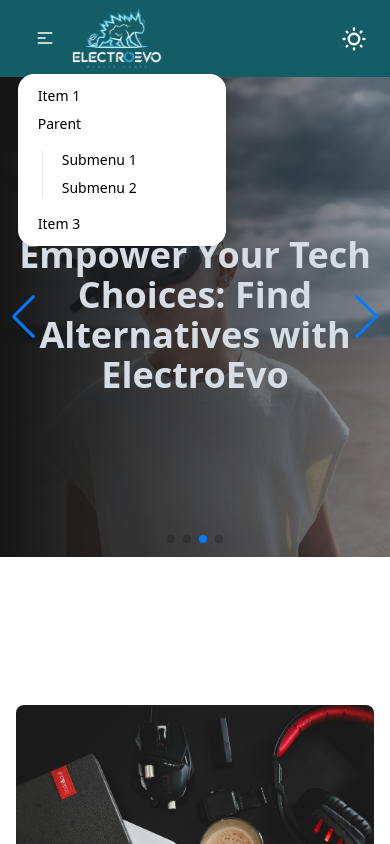
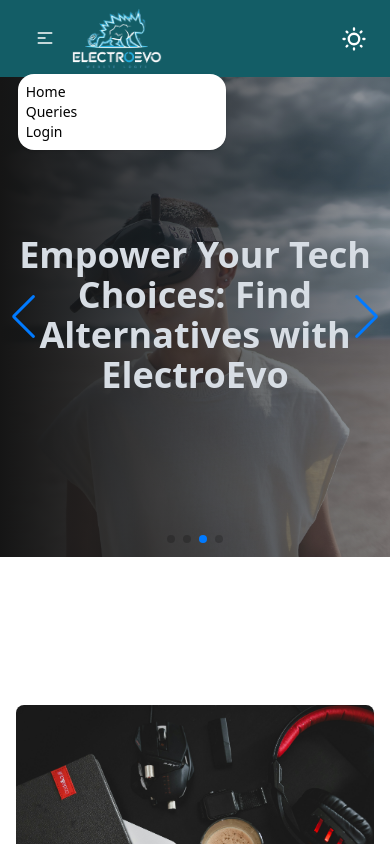
Before and after one commit to mahdirahman356/electro-evo, a React (Vite) app: page / in a window 390 px wide. Both pictures are taken after a click on the button 44 px from the left and 38 px from the top of the page. Shown: the top 844 px of the page. Built offline with nearby package versions, Linux system fonts and the light colour scheme; no server answers.

Commit message:
adde nav manu for phone

```diff
--- a/src/Components/Recommend.jsx
+++ b/src/Components/Recommend.jsx
@@ -10,6 +10,8 @@ const Recommend = () => {
     let { _id, productBrand, productName, queryTitle, boycottingDetails, imageURL, DateTime, recommendationCount, name, email, userImge } = queries
     const [currentDateTime, setCurrentDateTime] = useState(new Date());
     const [updatedRecommendationCount, setUpdatedRecommendationCount] = useState(recommendationCount)
+    let [recommend, setRecommend] = useState([])
+
 
 
     useEffect(() => {
@@ -35,7 +37,7 @@ const Recommend = () => {
                 console.log(res.data)
                 if (res.data.acknowledged === true) {
                     axios.patch(`https://electro-evo-server.vercel.app/queries/${_id}`, {
-                    recommendationCount: recommendationCount + 1})
+                    recommendationCount: recommendationCount + 1 })
                     .then(() => {
                         setUpdatedRecommendationCount(updatedRecommendationCount + 1)
                     })
@@ -50,7 +52,6 @@ const Recommend = () => {
             })
     }
 
-    let [recommend, setRecommend] = useState([])
     useEffect(() => {
         const fetchData = async () => {
             try {
--- a/src/Navbar/Navbar.jsx
+++ b/src/Navbar/Navbar.jsx
@@ -41,15 +41,13 @@ const Navbar = () => {
                             <svg xmlns="http://www.w3.org/2000/svg" className="h-5 w-5" fill="none" viewBox="0 0 24 24" stroke="currentColor"><path strokeLinecap="round" strokeLinejoin="round" strokeWidth="2" d="M4 6h16M4 12h8m-8 6h16" /></svg>
                         </div>
                         <ul tabIndex={0} className="menu menu-sm dropdown-content mt-3 z-[2] p-2 shadow bg-base-100 rounded-box w-52 text-black">
-                            <li><a>Item 1</a></li>
-                            <li>
-                                <a>Parent</a>
-                                <ul className="p-2">
-                                    <li><a>Submenu 1</a></li>
-                                    <li><a>Submenu 2</a></li>
-                                </ul>
-                            </li>
-                            <li><a>Item 3</a></li>
+                        <Link to="/">Home</Link>
+                            <Link to="/queries">Queries</Link>
+                            <Link to={`/RCDForMe`} className={!user ? "hidden" : ""}>Recommendations For Me</Link>
+                            <Link to={`/myRCD`} className={!user ? "hidden" : ""}>My recommendations</Link>
+                            <Link to={`/my-queries`} className={!user ? "hidden" : ""}>My Queries</Link>
+                            <Link to="/login" className={user ? "hidden" : ""}>Login</Link>
+                            <button className={!user ? "hidden" : ""} onClick={handleLogOut}>Log Out</button>
                         </ul>
                     </div>
                     <a className=""><img className="w-[90px]" src={logo} alt="" /></a>
```
